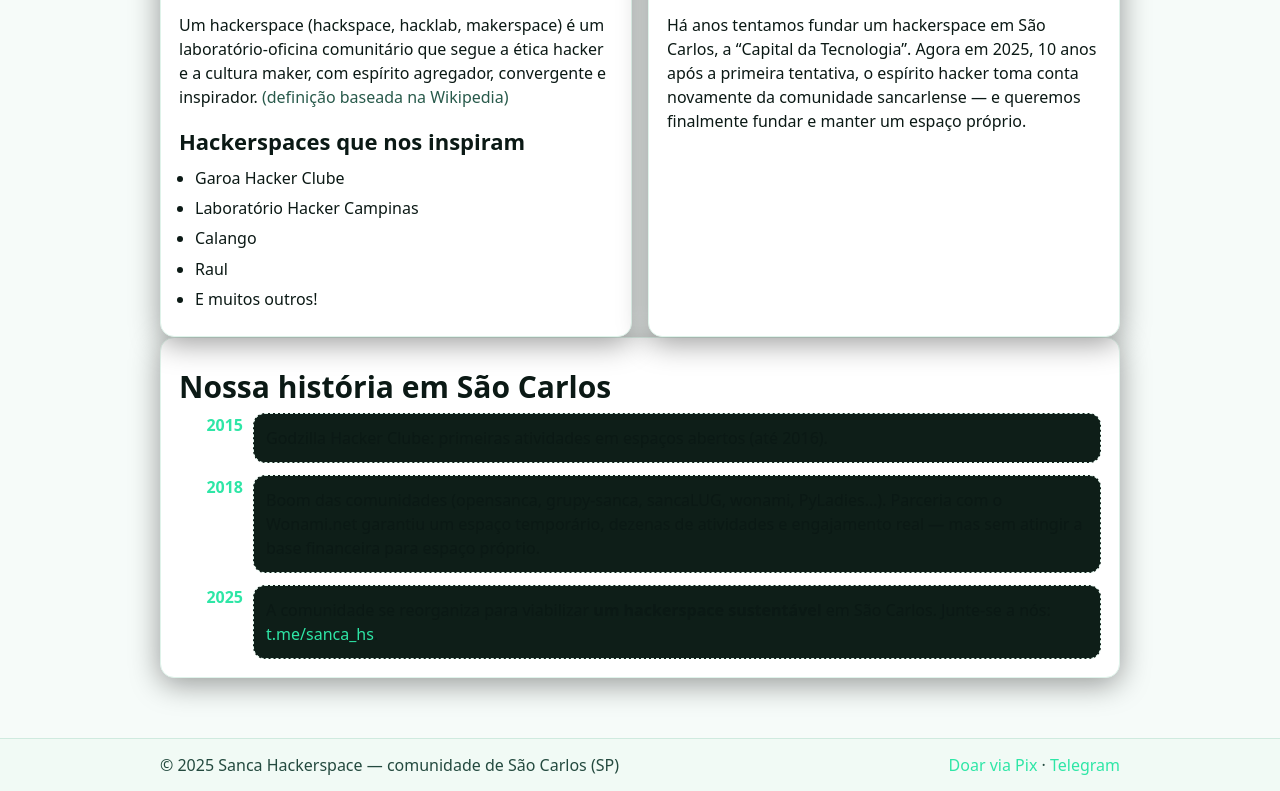
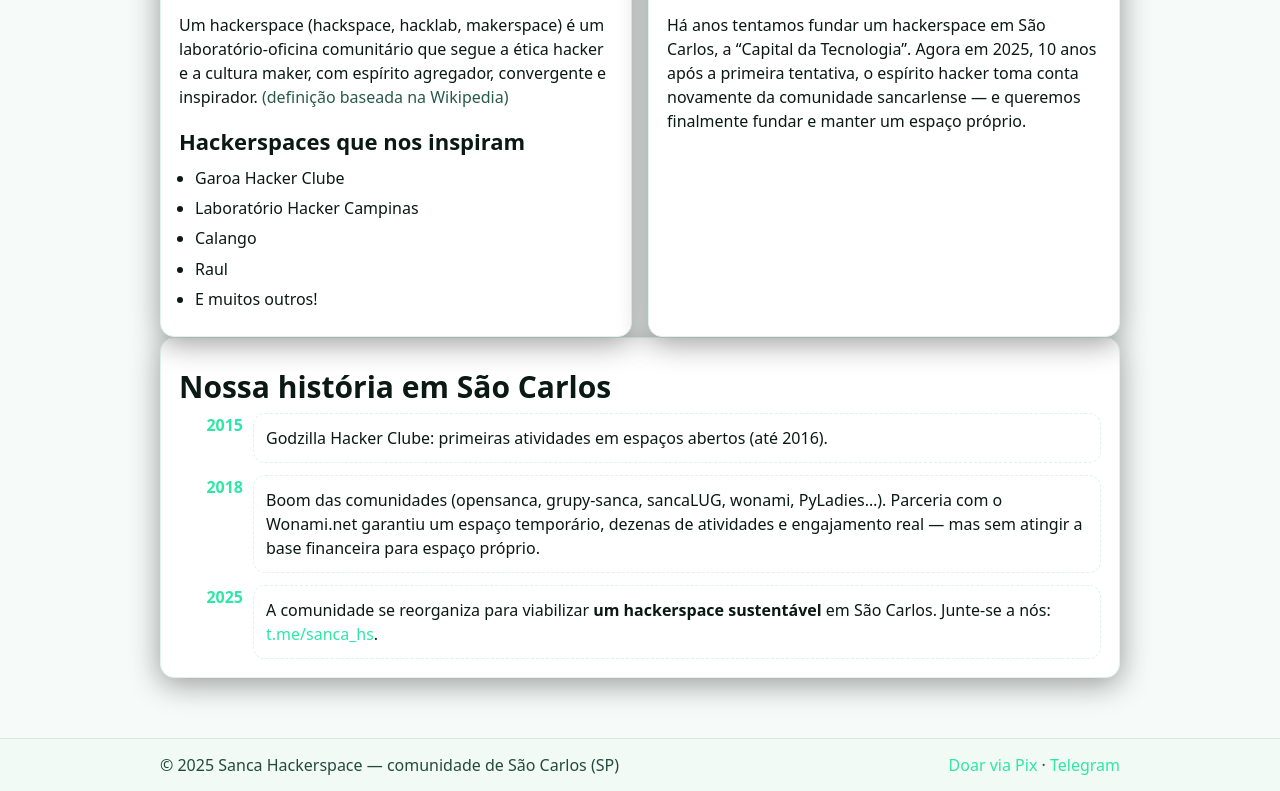
Before and after one commit to sancahc/site, a plain HTML site: page index.html in a window 1280 px wide. Shown: the part 878-1669 px from the top of the page. Drawn offline with Linux system fonts and the light colour scheme.

Commit message:
Fix background color for light theme

```diff
--- a/index.html
+++ b/index.html
@@ -106,7 +106,7 @@
       font-weight:900; color: var(--accent); min-width: 64px; text-align:right
     }
     .t-body{
-      padding:12px; border:1px dashed var(--card-b); border-radius:12px; background:#0e1e18
+      padding:12px; border:1px dashed var(--card-b); border-radius:12px; background:var(--card)
     }
 
     /* ---------- Página de Doação ---------- */
```
